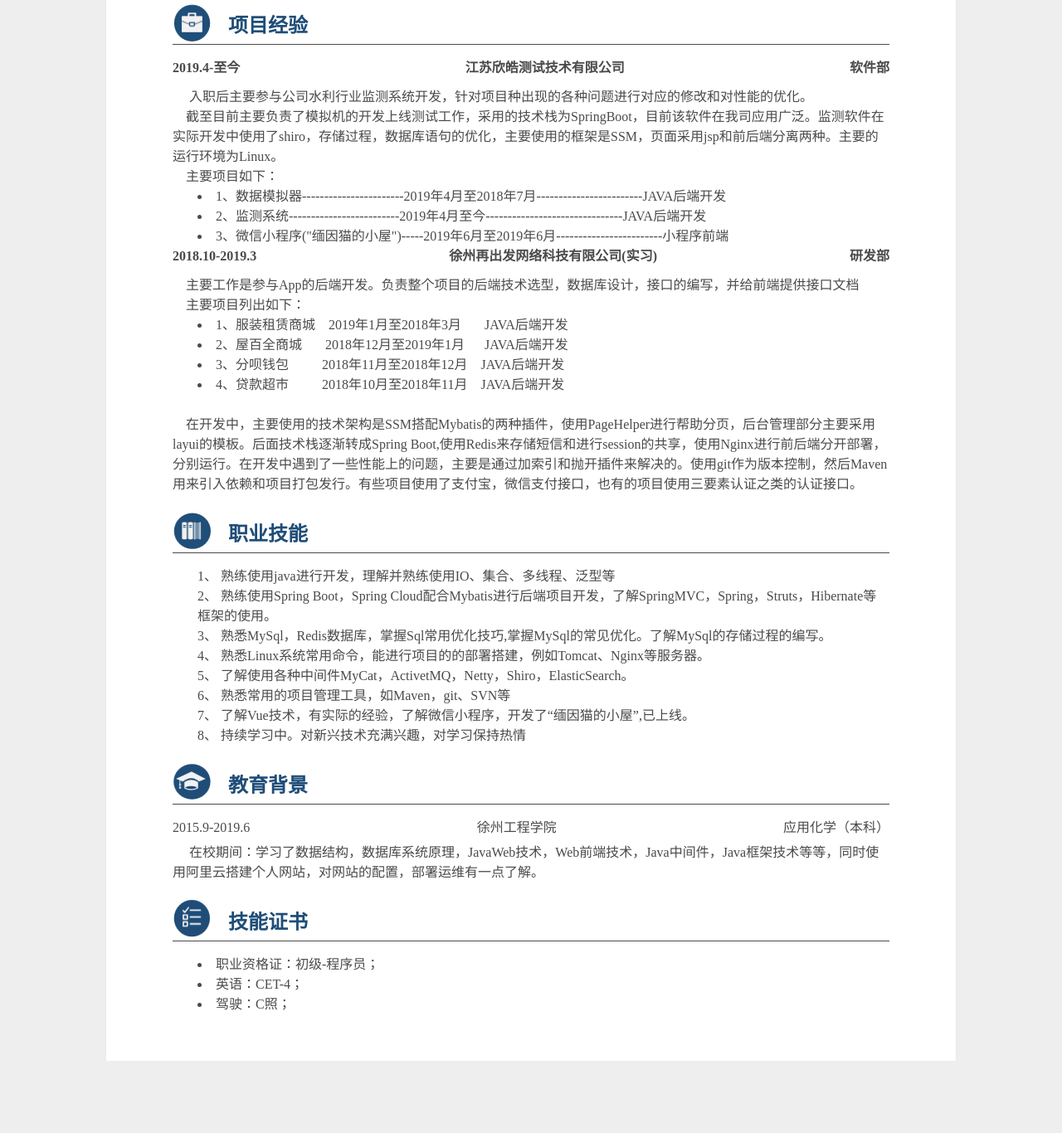
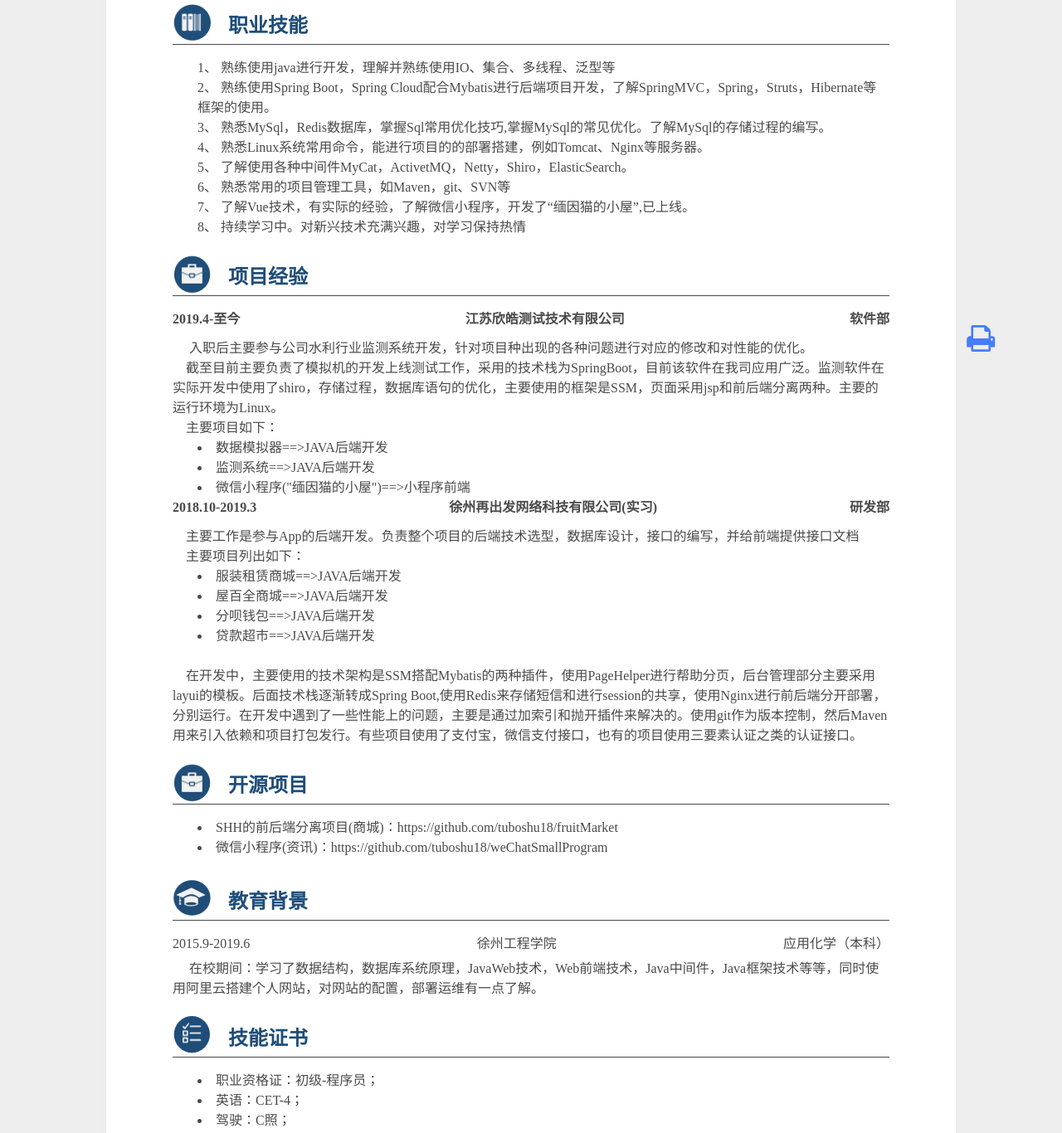
Before and after one commit to tuboshu18/jianli, a plain HTML site: page index.html in a window 1280 px wide. Shown: the part 214-1580 px from the top of the page at 83% size. Before the commit the page ends 1493 px from the top, so only its background shows below. Drawn offline with Linux system fonts and the light colour scheme.

Commit message:
给简历添加打印功能，并进行页面修改

```diff
--- a/index.html
+++ b/index.html
@@ -3,10 +3,39 @@
 
 	<head>
 		<meta charset="utf-8" />
-		<title>静态页面</title>
+		<style type="text/css">
+			#printjl {
+				z-index: 2;
+				position: fixed;
+				bottom: 100px;
+				right: 80px;
+				font-size: 50px;
+				cursor: pointer;
+			}
+
+			@media print {
+
+				input,
+				.noprint {
+					display: none
+				}
+
+				.printonly {
+					display: block;
+					width: 50%
+				}
+			}
+		</style>
+		<title>简历</title>
+		<link rel="icon" href="img/icon.png" type="image/x-icon" />
+		<link rel="shortcut icon" href="img/icon.png" type="image/x-icon" />
 		<link rel="stylesheet" href="css/style.css" />
 	</head>
-
+	<script>
+		function printpage() {
+			window.print();
+		}
+	</script>
 	<body>
 		<div class="jianjie-body">
 			<div style="width: 1024px;height: 40px;"></div>
@@ -17,7 +46,7 @@
 					</div>
 					<div class="header-left-bottom">
 						求职意向：java后端开发 <br>
-					个人博客：<a url="blog.csdn.net/qq_35659877">blog.csdn.net/qq_35659877</a>
+						个人博客：cnblogs.com/Congratulate
 					</div>
 
 				</div>
@@ -30,45 +59,6 @@
 				</div>
 			</header>
 
-
-		<div class="edu-content">
-			<div class="edu-title">
-				<img src="img/work.png" />
-				<span>项目经验</span>
-			</div>
-			<div class="edu-body-p">
-				<p>
-				    <div style="min-width: 864px;height: 30px;text-align: center;margin-bottom: 5px;font-weight: bold;">
-						<span style="float: left;">2019.4-至今</span>
-						<span>江苏欣皓测试技术有限公司</span>
-						<span style="float: right;">软件部</span>
-					</div>
-					&nbsp;&nbsp;&nbsp;&nbsp;
-					入职后主要参与公司水利行业监测系统开发，针对项目种出现的各种问题进行对应的修改和对性能的优化。<br/>
-					&nbsp;&nbsp;&nbsp;&nbsp;截至目前主要负责了模拟机的开发上线测试工作，采用的技术栈为SpringBoot，目前该软件在我司应用广泛。监测软件在实际开发中使用了shiro，存储过程，数据库语句的优化，主要使用的框架是SSM，页面采用jsp和前后端分离两种。主要的运行环境为Linux。<br/>
-					&nbsp;&nbsp;&nbsp;&nbsp;主要项目如下：<br/>
-					<li>1、数据模拟器-----------------------2019年4月至2018年7月------------------------JAVA后端开发</li>
-					<li>2、监测系统-------------------------2019年4月至今-------------------------------JAVA后端开发</li>
-					<li>3、微信小程序("缅因猫的小屋")-----2019年6月至2019年6月------------------------小程序前端</li>
-
-					<div style="min-width: 864px;height: 30px;text-align: center;margin-bottom: 5px;font-weight: bold;">
-						<span style="float: left;">2018.10-2019.3</span>
-						<span>徐州再出发网络科技有限公司(实习)</span>
-						<span style="float: right;">研发部</span>
-					</div>
-
-					&nbsp;&nbsp;&nbsp;&nbsp;主要工作是参与App的后端开发。负责整个项目的后端技术选型，数据库设计，接口的编写，并给前端提供接口文档 <br/>
-					&nbsp;&nbsp;&nbsp;&nbsp;主要项目列出如下：
-					<li>1、服装租赁商城&nbsp;&nbsp;&nbsp;&nbsp;2019年1月至2018年3月&nbsp;&nbsp;&nbsp;&nbsp;&nbsp;&nbsp;&nbsp;JAVA后端开发</li>
-					<li>2、屋百全商城&nbsp;&nbsp;&nbsp;&nbsp;&nbsp;&nbsp;&nbsp;2018年12月至2019年1月&nbsp;&nbsp;&nbsp;&nbsp;&nbsp;&nbsp;JAVA后端开发</li>
-					<li>3、分呗钱包&nbsp;&nbsp;&nbsp;&nbsp;&nbsp;&nbsp;&nbsp;&nbsp;&nbsp;&nbsp;2018年11月至2018年12月&nbsp;&nbsp;&nbsp;&nbsp;JAVA后端开发</li>
-					<li>4、贷款超市&nbsp;&nbsp;&nbsp;&nbsp;&nbsp;&nbsp;&nbsp;&nbsp;&nbsp;&nbsp;2018年10月至2018年11月&nbsp;&nbsp;&nbsp;&nbsp;JAVA后端开发</li>
-					<br /> &nbsp;&nbsp;&nbsp;&nbsp;在开发中，主要使用的技术架构是SSM搭配Mybatis的两种插件，使用PageHelper进行帮助分页，后台管理部分主要采用layui的模板。后面技术栈逐渐转成Spring Boot,使用Redis来存储短信和进行session的共享，使用Nginx进行前后端分开部署，分别运行。在开发中遇到了一些性能上的问题，主要是通过加索引和抛开插件来解决的。使用git作为版本控制，然后Maven用来引入依赖和项目打包发行。有些项目使用了支付宝，微信支付接口，也有的项目使用三要素认证之类的认证接口。
-					<br />
-
-				</p>
-			</div>
-		</div>
 			<div class="edu-content">
 				<div class="edu-title">
 					<img src="img/book.png" />
@@ -90,6 +80,57 @@
 			</div>
 			<div class="edu-content">
 				<div class="edu-title">
+					<img src="img/work.png" />
+					<span>项目经验</span>
+				</div>
+				<div class="edu-body-p">
+					<p>
+						<div style="min-width: 864px;height: 30px;text-align: center;margin-bottom: 5px;font-weight: bold;">
+							<span style="float: left;">2019.4-至今</span>
+							<span>江苏欣皓测试技术有限公司</span>
+							<span style="float: right;">软件部</span>
+						</div>
+						&nbsp;&nbsp;&nbsp;&nbsp;
+						入职后主要参与公司水利行业监测系统开发，针对项目种出现的各种问题进行对应的修改和对性能的优化。<br />
+						&nbsp;&nbsp;&nbsp;&nbsp;截至目前主要负责了模拟机的开发上线测试工作，采用的技术栈为SpringBoot，目前该软件在我司应用广泛。监测软件在实际开发中使用了shiro，存储过程，数据库语句的优化，主要使用的框架是SSM，页面采用jsp和前后端分离两种。主要的运行环境为Linux。<br />
+						&nbsp;&nbsp;&nbsp;&nbsp;主要项目如下：<br />
+						<li>数据模拟器==>JAVA后端开发</li>
+						<li>监测系统==>JAVA后端开发</li>
+						<li>微信小程序("缅因猫的小屋")==>小程序前端</li>
+
+						<div style="min-width: 864px;height: 30px;text-align: center;margin-bottom: 5px;font-weight: bold;">
+							<span style="float: left;">2018.10-2019.3</span>
+							<span>徐州再出发网络科技有限公司(实习)</span>
+							<span style="float: right;">研发部</span>
+						</div>
+						&nbsp;&nbsp;&nbsp;&nbsp;主要工作是参与App的后端开发。负责整个项目的后端技术选型，数据库设计，接口的编写，并给前端提供接口文档 <br />
+						&nbsp;&nbsp;&nbsp;&nbsp;主要项目列出如下：
+						<li>服装租赁商城==>JAVA后端开发</li>
+						<li>屋百全商城==>JAVA后端开发</li>
+						<li>分呗钱包==>JAVA后端开发</li>
+						<li>贷款超市==>JAVA后端开发</li>
+						<br />
+						&nbsp;&nbsp;&nbsp;&nbsp;在开发中，主要使用的技术架构是SSM搭配Mybatis的两种插件，使用PageHelper进行帮助分页，后台管理部分主要采用layui的模板。后面技术栈逐渐转成Spring
+						Boot,使用Redis来存储短信和进行session的共享，使用Nginx进行前后端分开部署，分别运行。在开发中遇到了一些性能上的问题，主要是通过加索引和抛开插件来解决的。使用git作为版本控制，然后Maven用来引入依赖和项目打包发行。有些项目使用了支付宝，微信支付接口，也有的项目使用三要素认证之类的认证接口。
+						<br />
+
+					</p>
+				</div>
+			</div>
+			<div class="edu-content">
+				<div class="edu-title">
+					<img src="img/work.png" />
+					<span>开源项目</span>
+				</div>
+				<div class="edu-body-p">
+					<p>
+						<li>SHH的前后端分离项目(商城)：https://github.com/tuboshu18/fruitMarket</li>
+						<li>微信小程序(资讯)：https://github.com/tuboshu18/weChatSmallProgram</li>
+					</p>
+				</div>
+			</div>
+			<div class="edu-content">
+				<div class="edu-title">
 					<img src="img/edu.png" />
 					<span>教育背景</span>
 				</div>
@@ -101,7 +142,8 @@
 							<span style="float: right;">应用化学（本科）</span>
 						</div>
 						<div>
-						&nbsp;&nbsp;&nbsp;&nbsp; 在校期间：学习了数据结构，数据库系统原理，JavaWeb技术，Web前端技术，Java中间件，Java框架技术等等，同时使用阿里云搭建个人网站，对网站的配置，部署运维有一点了解。
+							&nbsp;&nbsp;&nbsp;&nbsp;
+							在校期间：学习了数据结构，数据库系统原理，JavaWeb技术，Web前端技术，Java中间件，Java框架技术等等，同时使用阿里云搭建个人网站，对网站的配置，部署运维有一点了解。
 						</div>
 
 					</p>
@@ -118,12 +160,11 @@
 						<li>英语：CET-4；</li>
 						<li>驾驶：C照；</li>
 					</p>
-
 				</div>
 			</div>
 
 			<div style="width: 1024px;height: 40px;"></div>
 		</div>
+		<p id="printjl"><a onclick="printpage()"><img src="img/print.png" /></a></p>
 	</body>
-
 </html>
```
Also changed, not shown: img/icon.png (added), img/print.png (added). Lines whose indentation alone changed are shown as unchanged.
